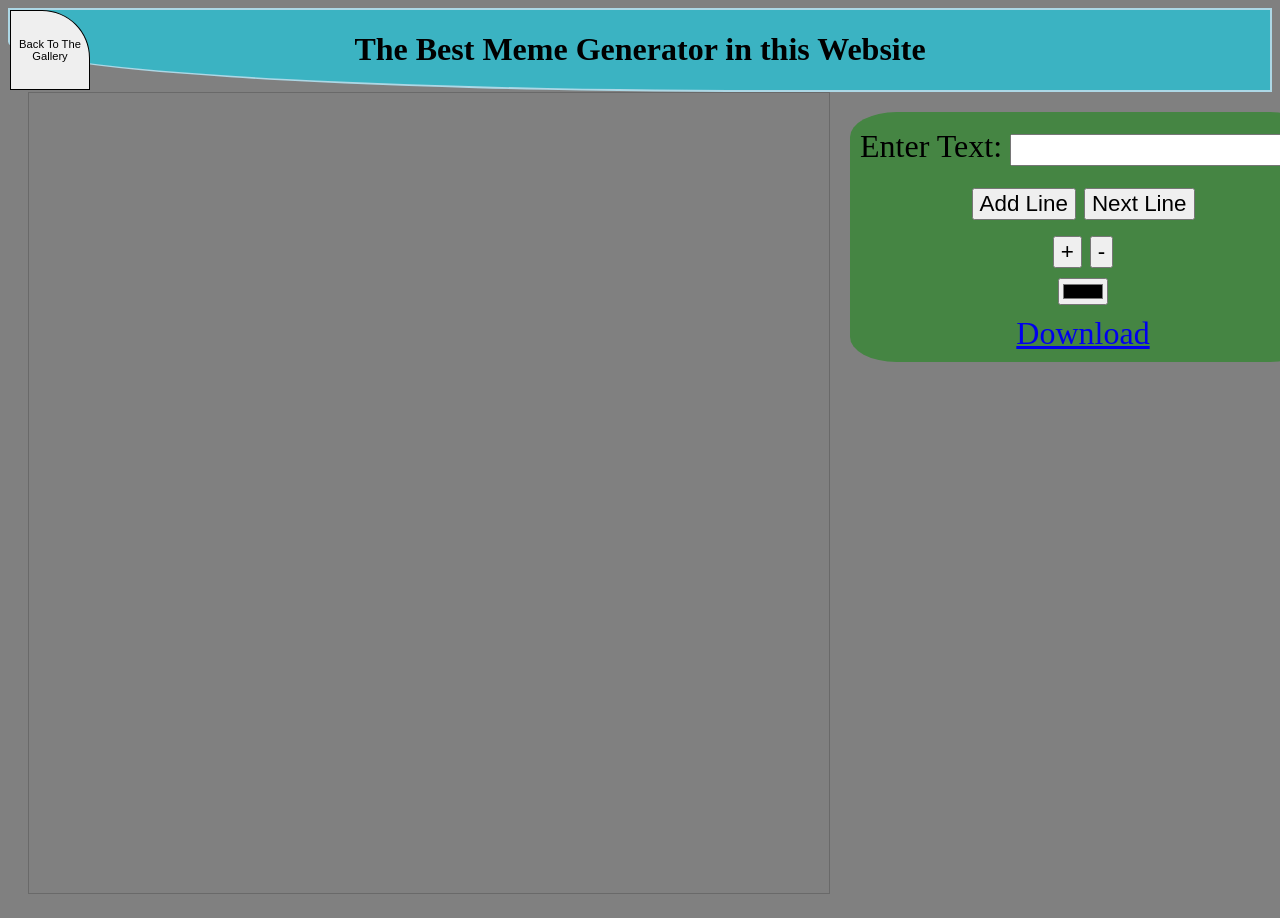
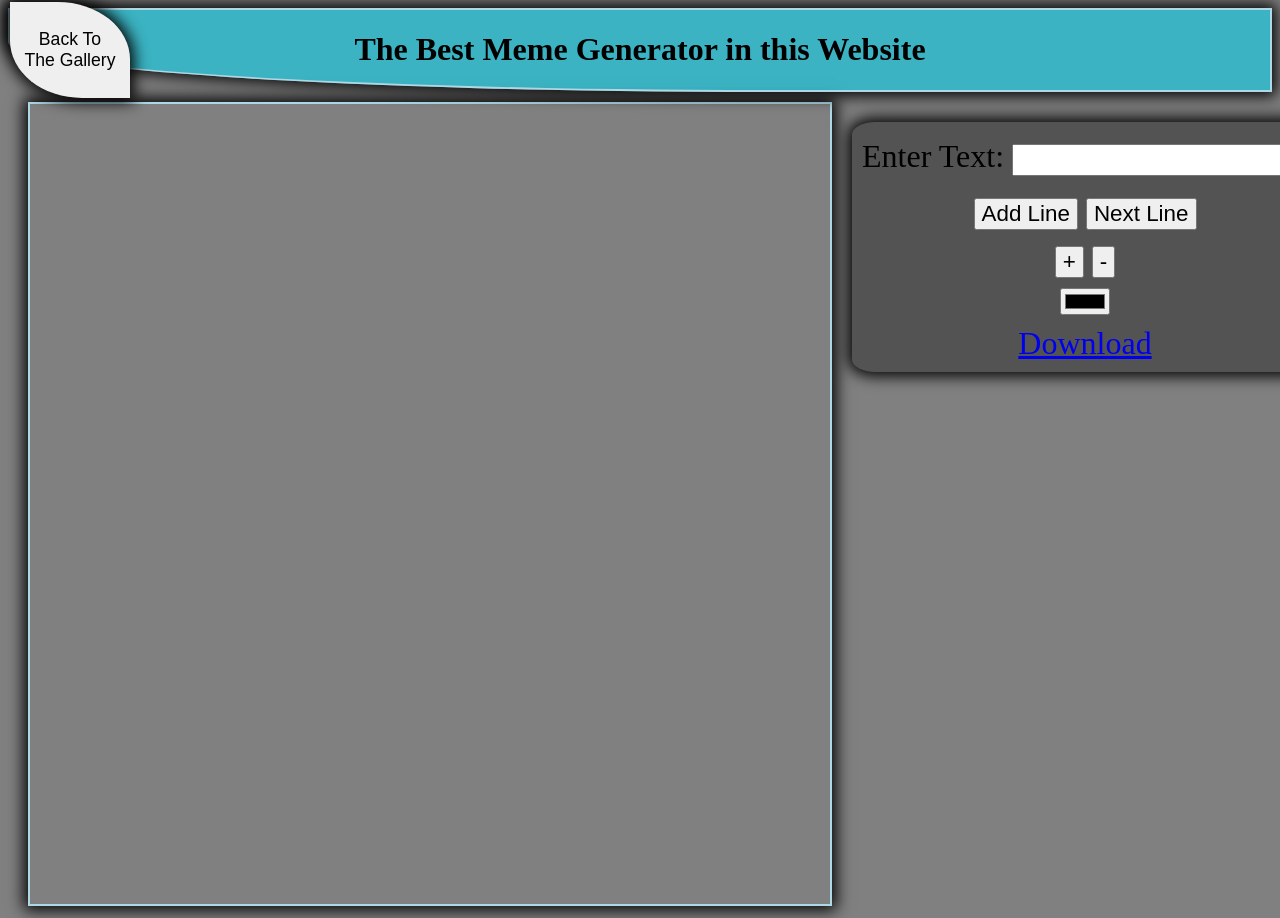
Before and after one commit to BenAvrahamos/Meme-Generator, a plain HTML site: page index.html in a window 1280 px wide. Both pictures are taken after a click on the button "To The Editor". Shown: the top 918 px of the page. Drawn offline with Linux system fonts and the light colour scheme.

Commit message:
Add styling to contents

```diff
--- a/Styles/components/editor.css
+++ b/Styles/components/editor.css
@@ -1,5 +1,6 @@
 canvas {
-    border: 1px solid rgba(0, 0, 0, 0.185);
+    box-shadow: 0 0 15px 4px;
+    border: 2px solid lightblue;
 }
 
 
@@ -16,12 +17,14 @@ canvas {
     row-gap: 10px;
     padding: 10px;
     margin: 20px;
-    border-radius: 10%;
+    border-radius: 5%;
+    box-shadow: 0 0 15px 4px;
 
-    background-color: rgb(69, 133, 67);
+    background-color: rgb(83, 83, 83);
 }
 
 .editor-options input,button{
+
     font-size: 0.7em;
 
 }
--- a/Styles/components/gallery.css
+++ b/Styles/components/gallery.css
@@ -5,6 +5,15 @@
 
 
 .gallery-search-bar{
+
     height: 5vh;
-    background-color: rgb(57, 75, 75);
+    background-color: rgb(83, 83, 83);
+    box-shadow: 0 0 1px 1px;
+    border: 2px solid lightblue;
 }
+
+.gallery-img{
+    align-self: center;
+    box-shadow: 0 0 15px 4px;
+    border: 2px solid lightblue;
+}
--- a/Styles/components/header.css
+++ b/Styles/components/header.css
@@ -2,6 +2,8 @@
     background-color: #20c7ddb6;
     border-end-start-radius: 60%;
     border: lightblue solid 2px;
+    box-shadow: 0 0 15px 4px;
+    margin-bottom: 10px;
 }
 
 
@@ -10,8 +12,13 @@
 .nav-btn {
     position: absolute;
     left: 0;
-    border: solid black 1px;
-    width: 10vh;
-    height: 100%;
+
+    width: 15vh;
+    height: 120%;
     border-start-end-radius: 60%;
+    border-end-start-radius: 60%;
+    font-size: 1.1em;
+    padding: 0.4em;
+    border: none;
+    box-shadow: 0 0 15px 4px;
 }
--- a/meme.controller.js
+++ b/meme.controller.js
@@ -176,7 +176,7 @@ function switchSection() {
     elGallery.classList.toggle('hide')
     elEditor.classList.toggle('hide')
 
-    if (elNavBtnTxt.innerText === 'To The Editor') elNavBtnTxt.innerText = 'Back To The Gallery'
+    if (elNavBtnTxt.innerText === 'To The Editor') elNavBtnTxt.innerText = 'Back To \nThe Gallery'
     else elNavBtnTxt.innerText = 'To The Editor'
 
 
```
